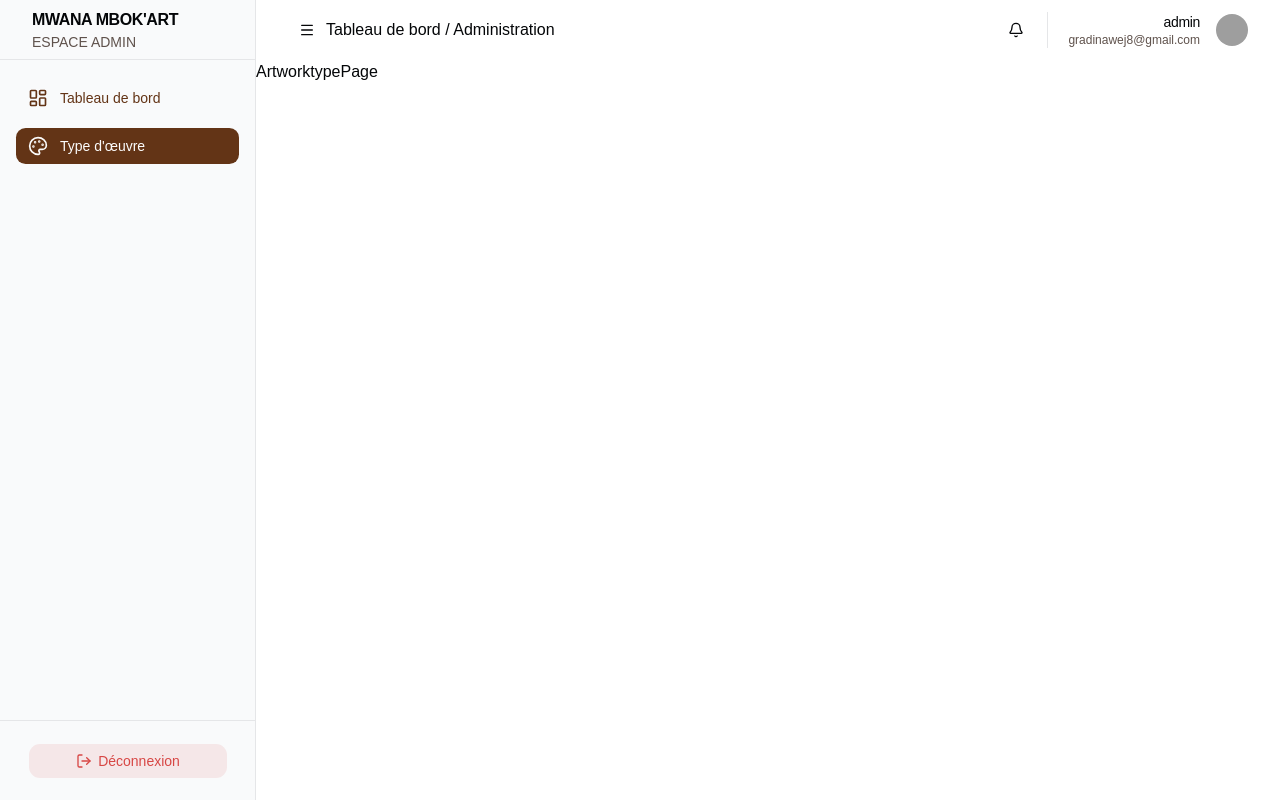
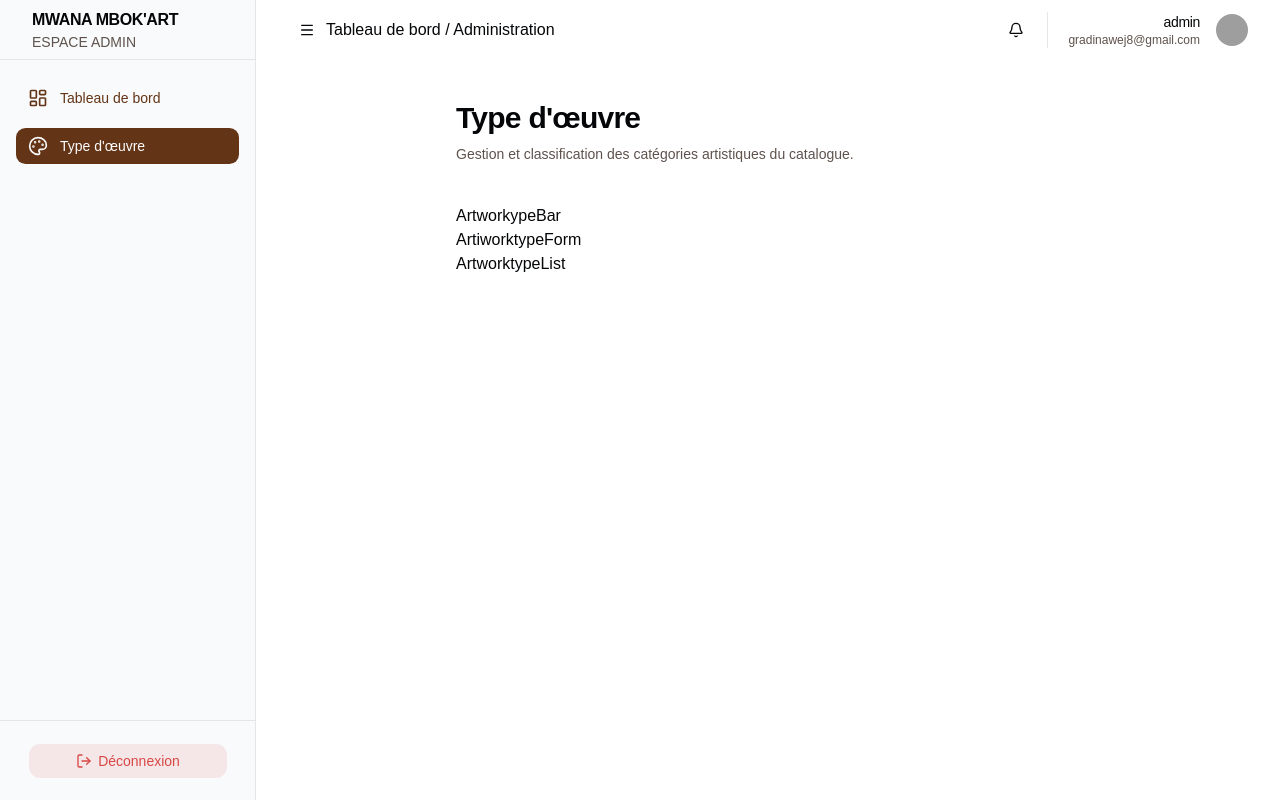
Before and after one commit to gradi256/frontendmwanambokart, a React (Vite) app: page /admin/artworktype in a window 1280 px wide. Built offline with nearby package versions, Linux system fonts and the light colour scheme; grey boxes are pictures that could not be loaded.

Commit message:
feat : avancé du design du type d'eouvre comme composants

```diff
--- a/package.json
+++ b/package.json
@@ -14,7 +14,8 @@
   "dependencies": {
     "@fontsource-variable/geist": "^5.2.9",
     "@tailwindcss/vite": "^4",
-    "@tanstack/react-query": "^5.101.0",
+    "@tanstack/react-query": "^5.101.2",
+    "axios": "^1.18.1",
     "class-variance-authority": "^0.7.1",
     "clsx": "^2.1.1",
     "lucide-react": "^1.17.0",
--- /dev/null
+++ b/src/config/api.ts
@@ -0,0 +1 @@
+export const API_URL = "https://mwanambokart-officiel-1.onrender.com/api/"
--- /dev/null
+++ b/src/features/admin/components/artworktype/ArtworktypeForm.tsx
@@ -0,0 +1,6 @@
+
+export const ArtworktypeForm = () => {
+  return (
+    <div>ArtiworktypeForm</div>
+  )
+}
--- /dev/null
+++ b/src/features/admin/components/artworktype/ArtworktypeList.tsx
@@ -0,0 +1,3 @@
+export const ArtworktypeList = () => {
+  return <div>ArtworktypeList</div>
+}
--- /dev/null
+++ b/src/features/admin/components/artworktype/ArtworkypeBar.tsx
@@ -0,0 +1,6 @@
+
+export const ArtworkypeBar = () => {
+  return (
+    <div>ArtworkypeBar</div>
+  )
+}
--- a/src/features/admin/pages/admin/ArtworktypePage.tsx
+++ b/src/features/admin/pages/admin/ArtworktypePage.tsx
@@ -1,3 +1,24 @@
+import { ArtworktypeForm } from "../../components/artworktype/ArtworktypeForm"
+import { ArtworktypeList } from "../../components/artworktype/ArtworktypeList"
+import { ArtworkypeBar } from "../../components/artworktype/ArtworkypeBar"
+
 export const ArtworktypePage = () => {
-  return <div className="ml-64">ArtworktypePage</div>
+  return (
+    <div className="ml-64 px-50 py-10">
+      <div className="flex flex-col gap-2">
+        <h1 className="text-3xl font-bold tracking-tight text-foreground">
+          Type d'œuvre
+        </h1>
+        <p className="text-sm text-muted-foreground">
+          Gestion et classification des catégories artistiques du catalogue.
+        </p>
+      </div>
+
+      <div className="mt-10">
+        <ArtworkypeBar />
+        <ArtworktypeForm />
+        <ArtworktypeList />
+      </div>
+    </div>
+  )
 }
```
Also changed, not shown: src/features/admin/services/ArtworktypeService.tsx (added), 1 other file (tests, documents, lock files or other folders).
